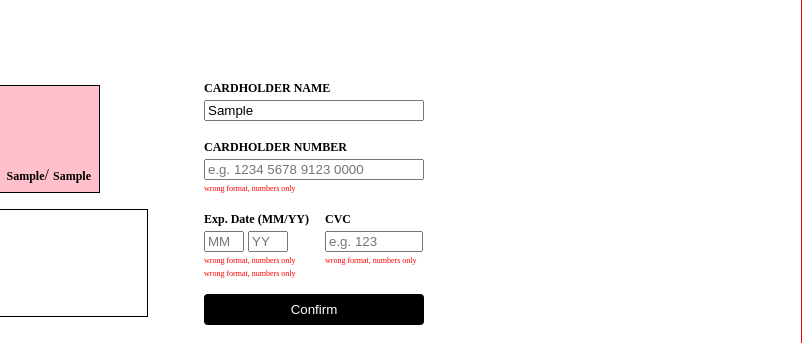
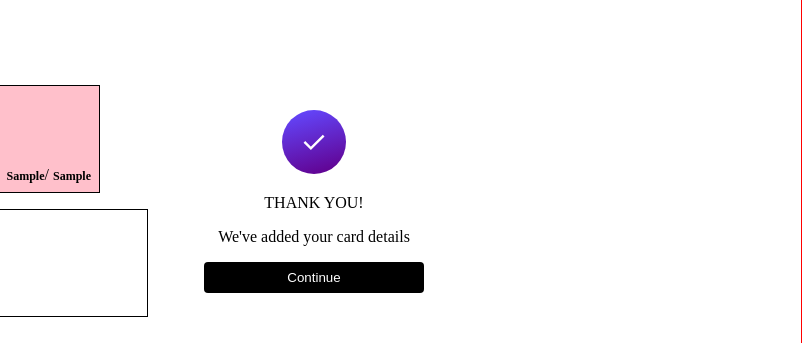
Before and after one commit to parvathy07r/interactive-card-details-form, a plain HTML site: page index.html in a window 1280 px wide. Both pictures are taken after typing "Sample", "Sample", "Sample", "Sample", "Sample" into the empty fields and a click on the button "Confirm". Shown: the part 199-542 px from the top of the page, 478-1280 px from the left. Drawn offline with Linux system fonts and the light colour scheme.

Commit message:
Added functionality to navigate to the second page

```diff
--- a/script.js
+++ b/script.js
@@ -14,7 +14,6 @@ const rowOne = document.querySelector(".row-one");
 const rowTwo = document.querySelector(".row-two");
 const expiryDate = document.querySelector(".expiry-date");
 const cvcData = document.querySelector(".cvc-data");
-// const regex = new RegExp(`^\d{16}$`);
 
 function setValue(element, value) {
     element.innerText = value
@@ -118,4 +117,13 @@ formData.addEventListener("submit", function (event) {
         }
     }
 
+    const secondDiv = document.querySelector(".second-page");
+    const firstDiv = document.querySelector(".container-two");
+    const secondDivComputedStyle = window.getComputedStyle(secondDiv);
+
+    if(secondDivComputedStyle.display === 'none') {
+        secondDiv.style.display = "inline-flex";
+        formData.style.display = "none";
+    }
+
 });
--- a/styles.css
+++ b/styles.css
@@ -103,6 +103,7 @@ button {
 .second-page img {
     width: 64px;
 }
+
 .second-page {
     display: flex;
     justify-content: center;
```
